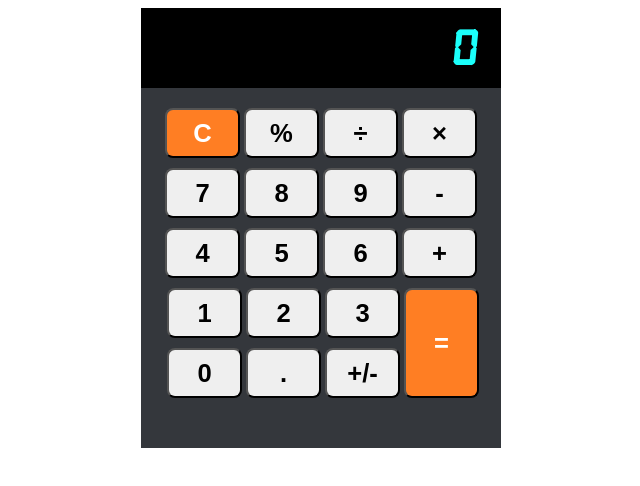
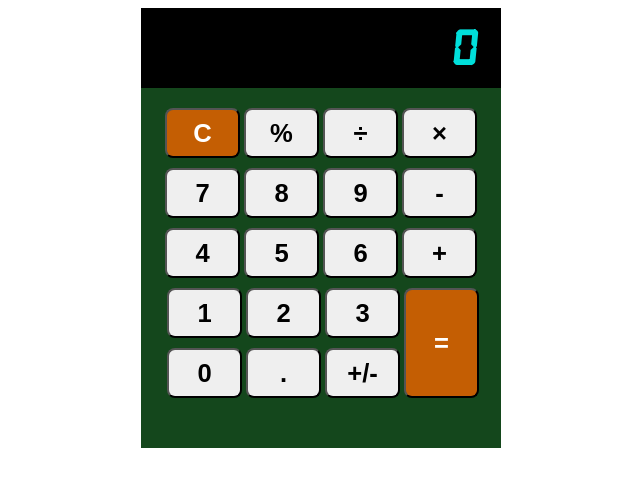
Before and after one commit to davi3blu3/calculator, a plain HTML site: page index.html in a window 1280 px wide. Shown: the whole page, without its empty margins (319-959 px from the left). Drawn offline with nearby package versions, Linux system fonts and the light colour scheme.

Commit message:
Change some colors

```diff
--- a/css/style.css
+++ b/css/style.css
@@ -27,7 +27,7 @@ body {
 .housing {
 	width: 360px;
 	height: 340px;
-	background-color: #34373c;
+	background-color: #14471c;
 	position: relative;
 	padding-top: 20px;
 	display: block;
@@ -37,7 +37,7 @@ body {
 	width: 312px;
 	height: 50px;
 	margin: 0 auto;
-	color: #1bfffb;
+	color: #00dfdb;
 	font-family: digital;
 	font-size: 3.2em;
 	font-weight: bold;
@@ -61,7 +61,7 @@ button {
 }
 
 .orange {
-	background-color: #ff7e23;
+	background-color: #c45e03;
 	color: white;
 }
 
```
Also changed, not shown: index.html (+1 -1 lines).
